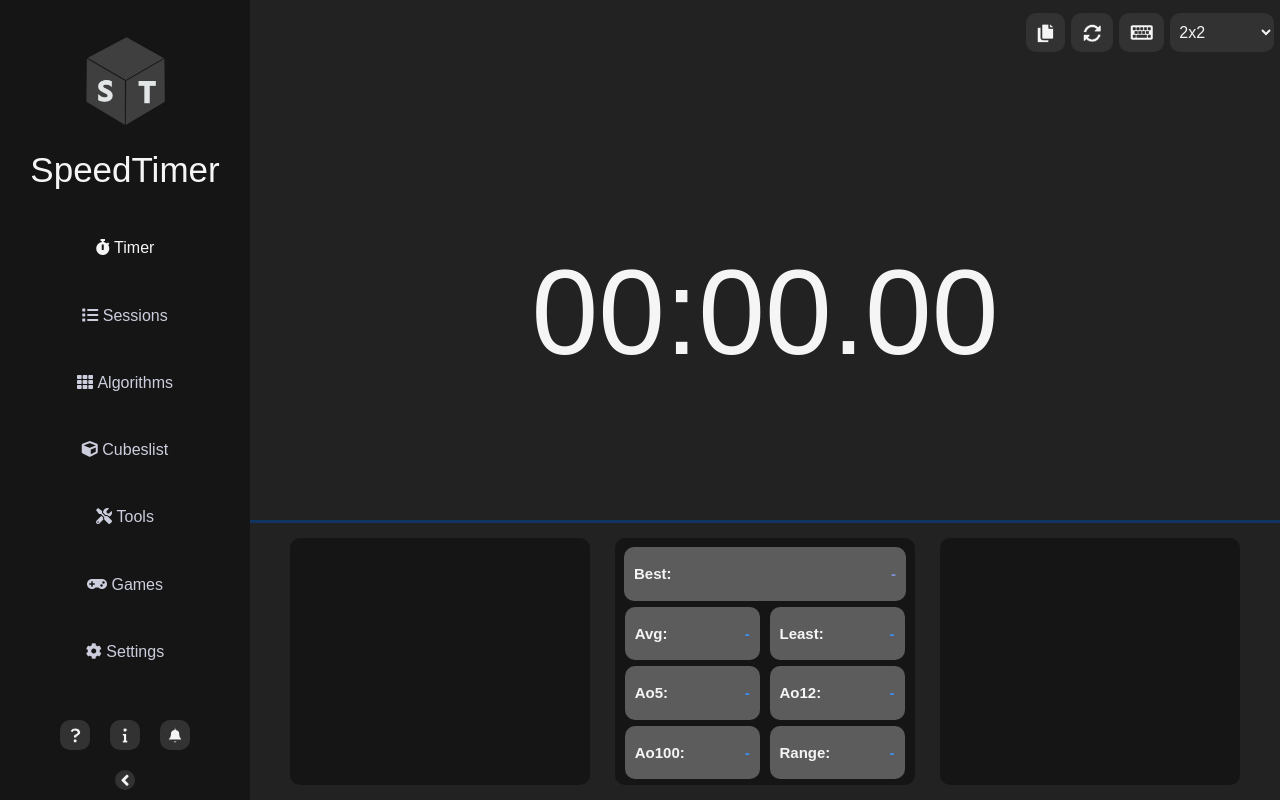
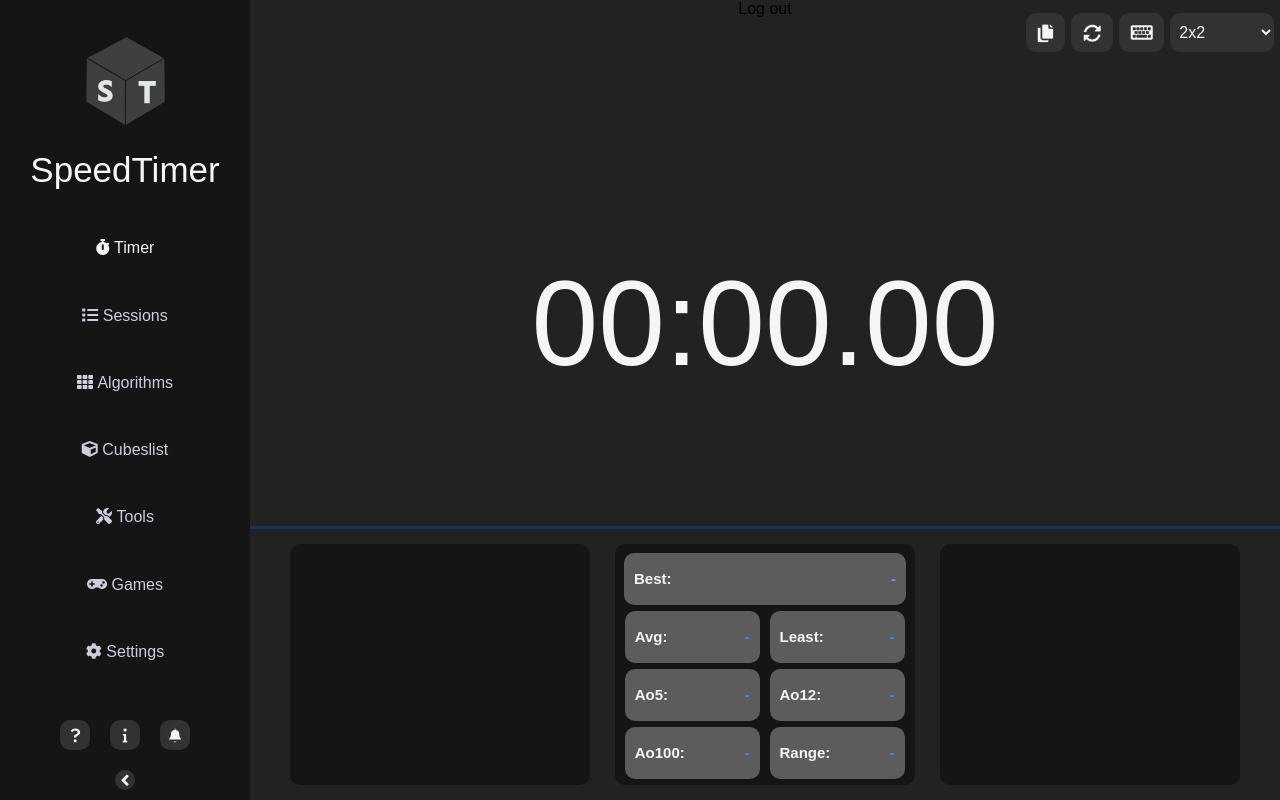
Before and after one commit to SpeedTimerDev/SpeedTimerLoginTest, a plain HTML site: page index.html in a window 1280 px wide. Drawn offline with Linux system fonts and the light colour scheme; a script that the page names is missing.

Commit message:
add signout btn

```diff
--- a/index.html
+++ b/index.html
@@ -100,6 +100,7 @@
 			<div class="solveInfoClose"><i class="fas fa-times"></i></div>
 		</div>
 		<div class="g-signin2" data-onsuccess="onSignIn" data-theme="dark" data-width="120" data-height="35"></div>
+		<div class="signoutLink">Log out</div>
 		<div class="stopwatch">
 			<div class="sHold">
 				<div class="scramble"></div>
```
